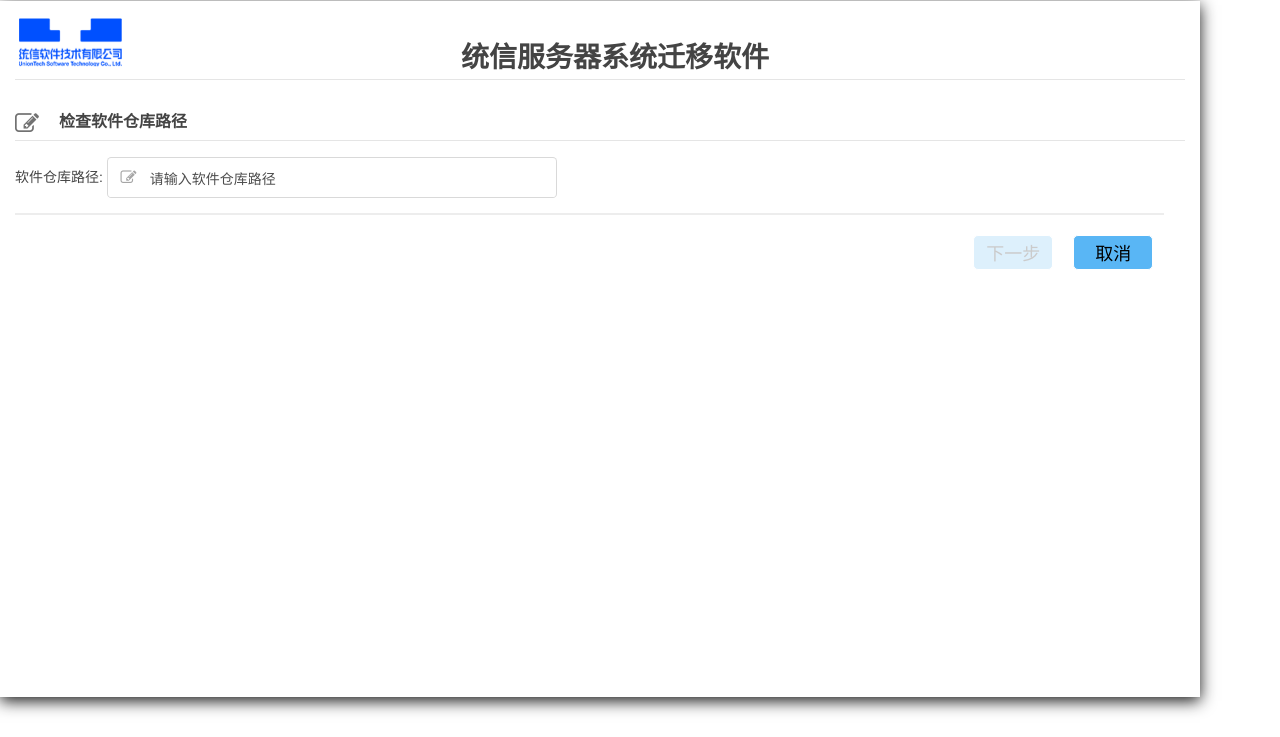
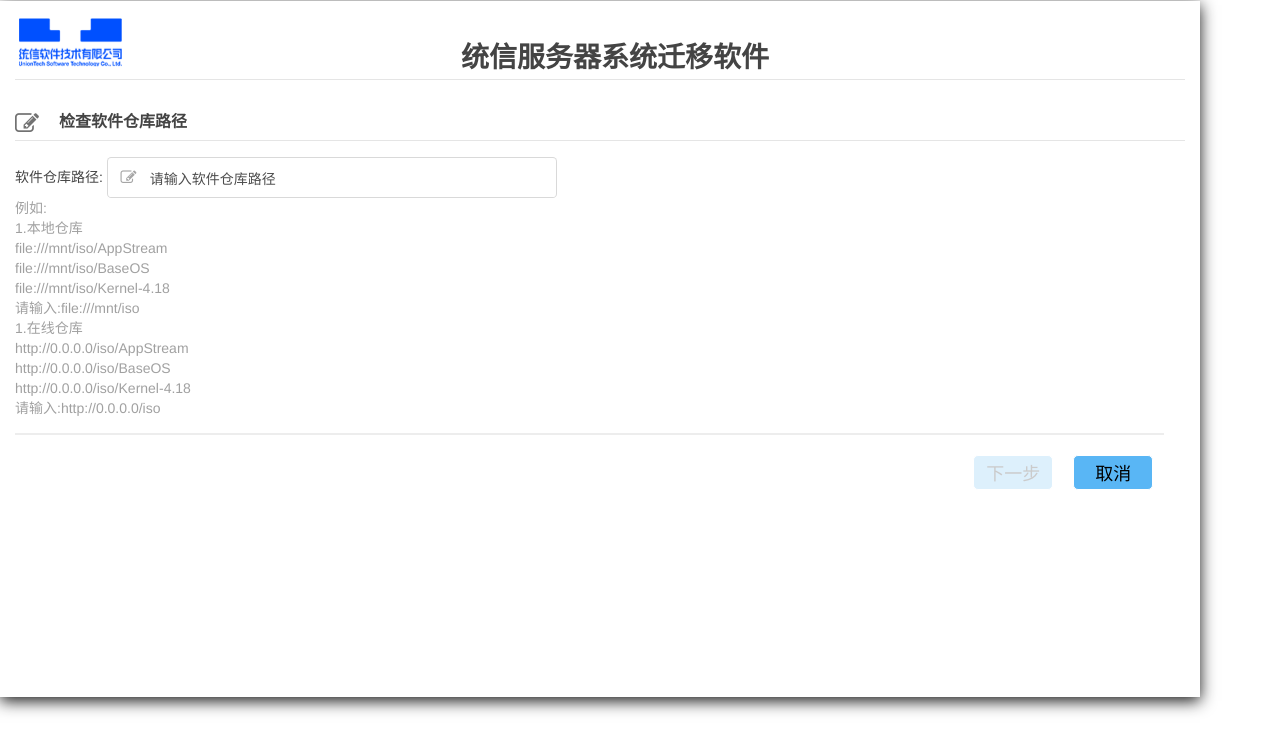
Before and after one commit to openeuler-mirror/migration-tools, a Flask app: page /MT_repo in a window 1280 px wide. Shown: the top 737 px of the page. Run offline with Flask 3, Linux system fonts and the light colour scheme; parts of the project's set-up code (start-up, migrations or seed data) failed here and were passed over.

Commit message:
添加软件源模板

```diff
--- a/templates/MT_repo.html
+++ b/templates/MT_repo.html
@@ -42,6 +42,17 @@
 				</div>
 				 <div id="repo1" style="display: none;"><img src="../static/images/login.gif" width="13" height="13" style="padding-left:0px;"/><label style="font-size:13px;font-family:”微软雅黑”;font-weight:bold;">正在连接软件仓库......</label></div>
 				 <div id="repo2" style="display: none;"><img src="../static/images/u70.svg" width="13" height="13" style="padding-left:0px;"/><label id="repo_info" style="font-size:13px;font-family:”微软雅黑”;font-weight:bold;"></label></div>
+				 <p style="opacity: 0.5">例如:</p>
+				 <p style="opacity: 0.5">1.本地仓库</p>
+				 <p style="opacity: 0.5">file:///mnt/iso/AppStream</p>
+				 <p style="opacity: 0.5">file:///mnt/iso/BaseOS</p>
+				 <p style="opacity: 0.5">file:///mnt/iso/Kernel-4.18</p>
+				 <p style="opacity: 0.5">请输入:file:///mnt/iso</p>
+				 <p style="opacity: 0.5">1.在线仓库</p>
+				 <p style="opacity: 0.5">http://0.0.0.0/iso/AppStream</p>
+				 <p style="opacity: 0.5">http://0.0.0.0/iso/BaseOS</p>
+				 <p style="opacity: 0.5">http://0.0.0.0/iso/Kernel-4.18</p>
+				 <p style="opacity: 0.5">请输入:http://0.0.0.0/iso</p>
 			</div>
 	  </div>
 
```
